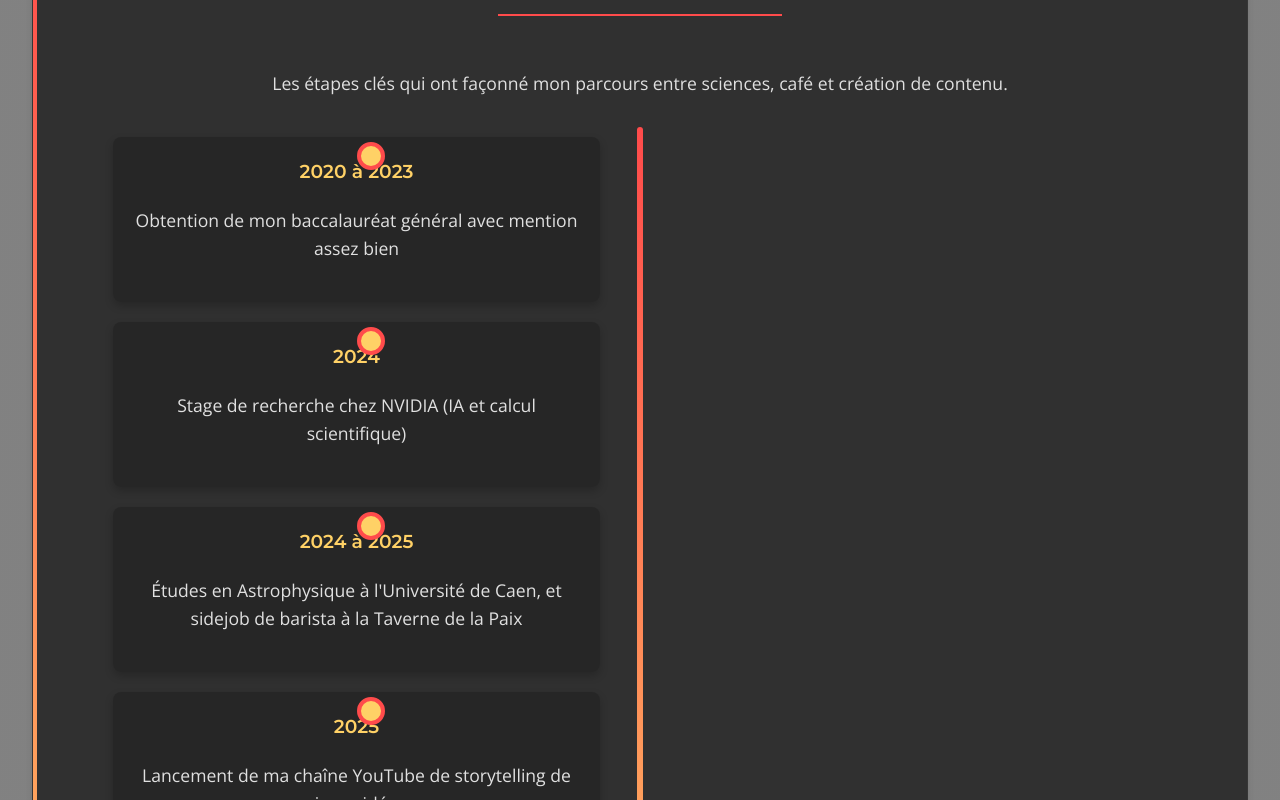
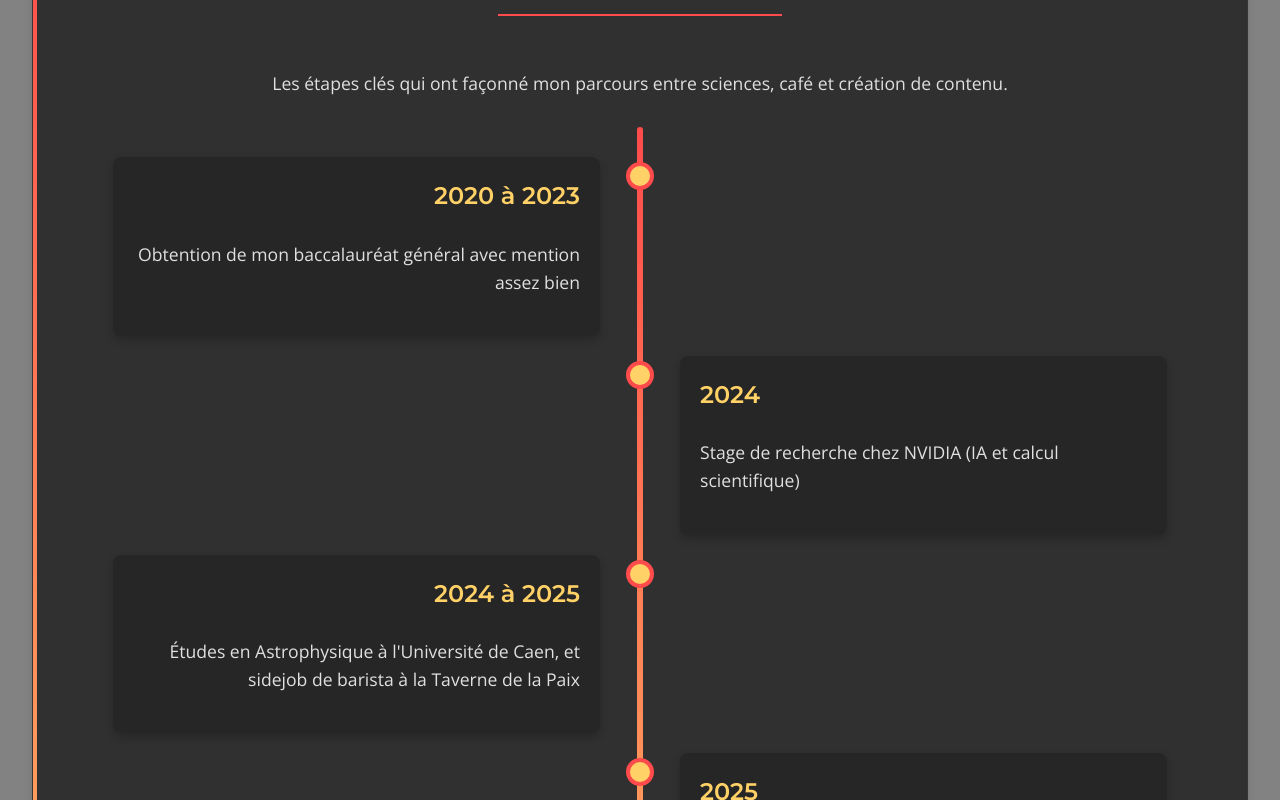
Before and after one commit to fox3000foxy/itsrealfortune-site, a React (Vite) app: page / in a window 1280 px wide. Shown: the part 8520-9320 px from the top of the page. Built offline with nearby package versions, Linux system fonts and the light colour scheme.

Commit message:
Timeline CSS fix

```diff
--- a/src/styles/main.css
+++ b/src/styles/main.css
@@ -1,4 +1,3 @@
-
 :root {
     --primary-color: #ff4b4b;
     --secondary-color: #d83f3f;
@@ -454,6 +453,7 @@ button.submit-btn:hover {
     position: relative;
     max-width: 1200px;
     margin: 30px auto;
+    padding: 20px 0; /* Added padding for better spacing */
 }
 
 .timeline::after {
@@ -466,6 +466,7 @@ button.submit-btn:hover {
     left: 50%;
     margin-left: -3px;
     border-radius: 3px;
+    z-index: 0; /* Ensure it stays behind other elements */
 }
 
 .timeline-item {
@@ -473,6 +474,27 @@ button.submit-btn:hover {
     position: relative;
     width: 50%;
     box-sizing: border-box;
+    z-index: 1; /* Ensure it stays above the line */
+}
+
+.timeline-item.timeline-left {
+    left: 0;
+    text-align: right; /* Align text to the right for left items */
+}
+
+.timeline-item.timeline-right {
+    left: 50%;
+    text-align: left; /* Align text to the left for right items */
+}
+
+.timeline-item.timeline-left::after {
+    left: 100%;
+    transform: translateX(-50%);
+}
+
+.timeline-item.timeline-right::after {
+    left: 0;
+    transform: translateX(-50%);
 }
 
 .timeline-item::after {
@@ -484,7 +506,7 @@ button.submit-btn:hover {
     border: 4px solid var(--primary-color);
     top: 15px;
     border-radius: 50%;
-    z-index: 1;
+    z-index: 2; /* Ensure it stays above the line */
 }
 
 .timeline-content {
@@ -498,6 +520,7 @@ button.submit-btn:hover {
 .timeline-content h3 {
     color: var(--accent-color);
     margin-top: 0;
+    font-size: 1.5em; /* Adjust font size for better visibility */
 }
 
 .event-item {
```
